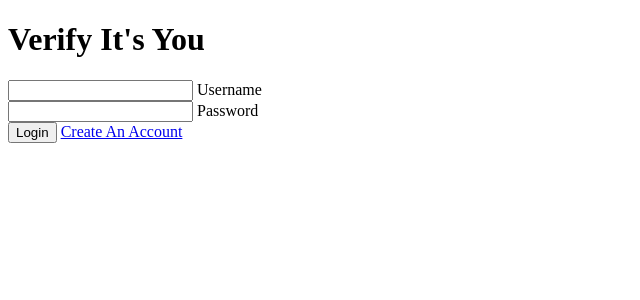
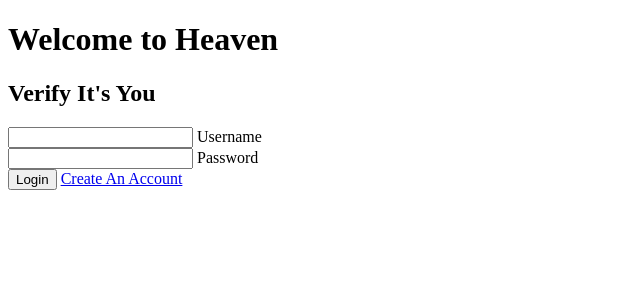
Before and after one commit to amitesh01py/loginform, a Django app: page / in a window 1280 px wide. Shown: the top 300 px of the page, without its empty margins (0-640 px from the left). Run offline with Django 4.2, Linux system fonts and the light colour scheme.

Commit message:
create home name

```diff
--- a/djangoLogin/loginform/app/templates/home.html
+++ b/djangoLogin/loginform/app/templates/home.html
@@ -10,7 +10,8 @@
     </head>
     <body>
     <hgroup>
-    <h1>Verify It's You</h1>
+        <h1>Welcome to Heaven</h1>
+    <h2>Verify It's You</h2>
     {% if error %}
     <h4>{{ error }}</h4>
     {% endif %}
```
Also changed, not shown: djangoLogin/loginform/db.sqlite3.
